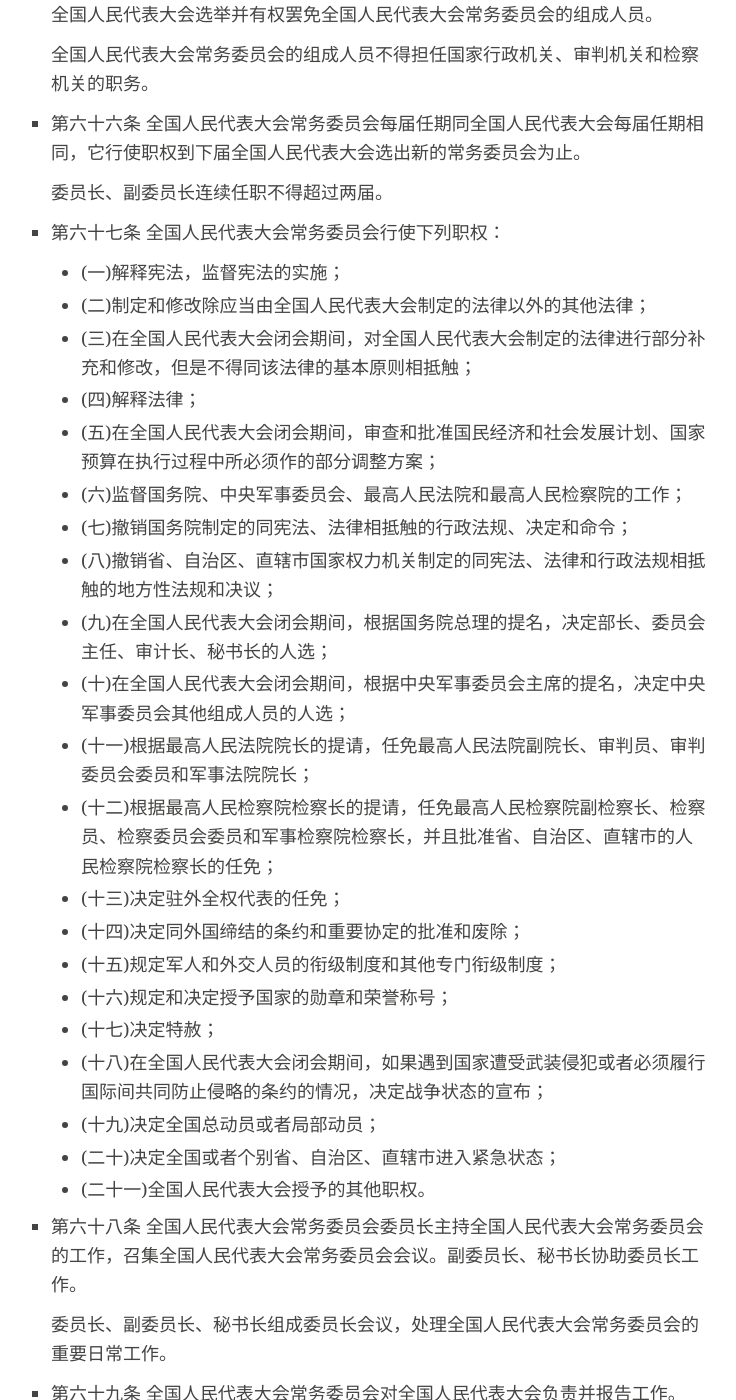
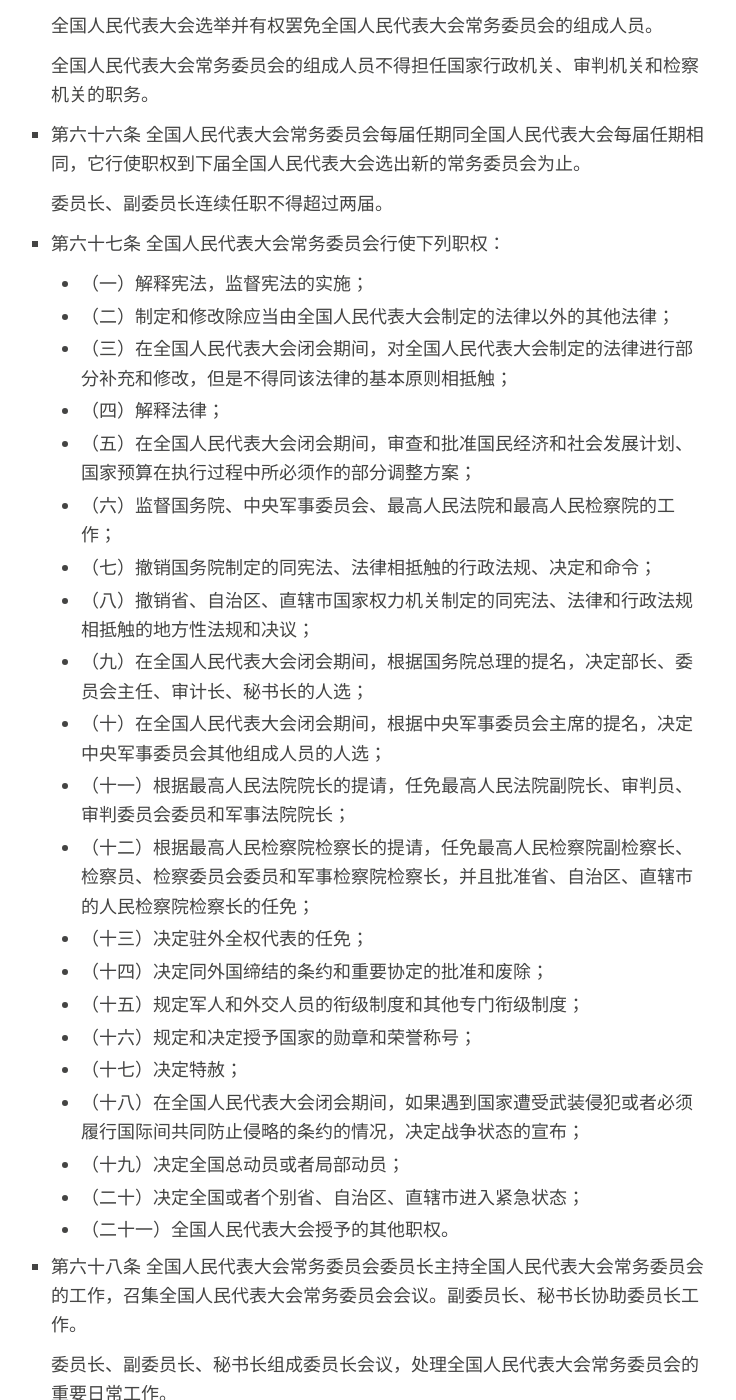
Before and after one commit to cn/constitution, a Jekyll site: the page built from _posts/2004-03-14-constitution.md, in a window 1280 px wide and 1400 px high, scrolled down 12013 px. Shown: the whole window, without its empty margins (271-1007 px from the left). Built offline with Jekyll 4.4.1, drawn with Linux system fonts in a browser that asks for light colours; some of the changed text lies outside the part shown.

```diff
--- a/_posts/2004-03-14-constitution.md
+++ b/_posts/2004-03-14-constitution.md
@@ -193,9 +193,9 @@ date: 2004-03-14
 
 * 第三十条 中华人民共和国的行政区域划分如下：
 
-  * (一)全国分为省、自治区、直辖市；
-  * (二)省、自治区分为自治州、县、自治县、市；
-  * (三)县、自治县分为乡、民族乡、镇。
+  * （一）全国分为省、自治区、直辖市；
+  * （二）省、自治区分为自治州、县、自治县、市；
+  * （三）县、自治县分为乡、民族乡、镇。
 
   直辖市和较大的市分为区、县。自治州分为县、自治县、市。
 
@@ -243,9 +243,9 @@ date: 2004-03-14
 
 * 第四十一条 中华人民共和国公民对于任何国家机关和国家工作人员，有提出批评和建议的权利；对于任何国家机关和国家工作人员的违法失职行为，有向有关国家机关提出申诉、控告或者检举的权利，但是不得捏造或者歪曲事实进行诬告陷害。
 
-* 对于公民的申诉、控告或者检举，有关国家机关必须查清事实，负责处理。任何人不得压制和打击报复。
+  对于公民的申诉、控告或者检举，有关国家机关必须查清事实，负责处理。任何人不得压制和打击报复。
 
-* 由于国家机关和国家工作人员侵犯公民权利而受到损失的人，有依照法律规定取得赔偿的权利。
+  由于国家机关和国家工作人员侵犯公民权利而受到损失的人，有依照法律规定取得赔偿的权利。
 
 * 第四十二条 中华人民共和国公民有劳动的权利和义务。
 
@@ -312,6 +312,7 @@ date: 2004-03-14
 * 第五十九条 全国人民代表大会由省、自治区、直辖市、特别行政区和军队选出的代表组成。各少数民族都应当有适当名额的代表。
 
   全国人民代表大会代表的选举由全国人民代表大会常务委员会主持。
+
   全国人民代表大会代表名额和代表产生办法由法律规定。
 
 * 第六十条 全国人民代表大会每届任期五年。
@@ -324,29 +325,29 @@ date: 2004-03-14
 
 * 第六十二条 全国人民代表大会行使下列职权：
 
-  * (一)修改宪法；
-  * (二)监督宪法的实施；
-  * (三)制定和修改刑事、民事、国家机构的和其他的基本法律；
-  * (四)选举中华人民共和国主席、副主席；
-  * (五)根据中华人民共和国主席的提名，决定国务院总理的人选；根据国务院总理的提名，决定国务院副总理、国务委员、各部部长、各委员会主任、审计长、秘书长的人选；
-  * (六)选举中央军事委员会主席；根据中央军事委员会主席的提名，决定中央军事委员会其他组成人员的人选；
-  * (七)选举最高人民法院院长；
-  * (八)选举最高人民检察院检察长；
-  * (九)审查和批准国民经济和社会发展计划和计划执行情况的报告；
-  * (十)审查和批准国家的预算和预算执行情况的报告；
-  * (十一)改变或者撤销全国人民代表大会常务委员会不适当的决定；
-  * (十二)批准省、自治区和直辖市的建置；
-  * (十三)决定特别行政区的设立及其制度；
-  * (十四)决定战争和和平的问题；
-  * (十五)应当由最高国家权力机关行使的其他职权。
+  * （一）修改宪法；
+  * （二）监督宪法的实施；
+  * （三）制定和修改刑事、民事、国家机构的和其他的基本法律；
+  * （四）选举中华人民共和国主席、副主席；
+  * （五）根据中华人民共和国主席的提名，决定国务院总理的人选；根据国务院总理的提名，决定国务院副总理、国务委员、各部部长、各委员会主任、审计长、秘书长的人选；
+  * （六）选举中央军事委员会主席；根据中央军事委员会主席的提名，决定中央军事委员会其他组成人员的人选；
+  * （七）选举最高人民法院院长；
+  * （八）选举最高人民检察院检察长；
+  * （九）审查和批准国民经济和社会发展计划和计划执行情况的报告；
+  * （十）审查和批准国家的预算和预算执行情况的报告；
+  * （十一）改变或者撤销全国人民代表大会常务委员会不适当的决定；
+  * （十二）批准省、自治区和直辖市的建置；
+  * （十三）决定特别行政区的设立及其制度；
+  * （十四）决定战争和和平的问题；
+  * （十五）应当由最高国家权力机关行使的其他职权。
 
 * 第六十三条 全国人民代表大会有权罢免下列人员：
 
-  * (一)中华人民共和国主席、副主席；
-  * (二)国务院总理、副总理、国务委员、各部部长、各委员会主任、审计长、秘书长；
-  * (三)中央军事委员会主席和中央军事委员会其他组成人员；
-  * (四)最高人民法院院长；
-  * (五)最高人民检察院检察长。
+  * （一）中华人民共和国主席、副主席；
+  * （二）国务院总理、副总理、国务委员、各部部长、各委员会主任、审计长、秘书长；
+  * （三）中央军事委员会主席和中央军事委员会其他组成人员；
+  * （四）最高人民法院院长；
+  * （五）最高人民检察院检察长。
 
 * 第六十四条 宪法的修改，由全国人民代表大会常务委员会或者五分之一以上的全国人民代表大会代表提议，并由全国人民代表大会以全体代表的三分之二以上的多数通过。
 
@@ -368,27 +369,27 @@ date: 2004-03-14
 
 * 第六十七条 全国人民代表大会常务委员会行使下列职权：
 
-  * (一)解释宪法，监督宪法的实施；
-  * (二)制定和修改除应当由全国人民代表大会制定的法律以外的其他法律；
-  * (三)在全国人民代表大会闭会期间，对全国人民代表大会制定的法律进行部分补充和修改，但是不得同该法律的基本原则相抵触；
-  * (四)解释法律；
-  * (五)在全国人民代表大会闭会期间，审查和批准国民经济和社会发展计划、国家预算在执行过程中所必须作的部分调整方案；
-  * (六)监督国务院、中央军事委员会、最高人民法院和最高人民检察院的工作；
-  * (七)撤销国务院制定的同宪法、法律相抵触的行政法规、决定和命令；
-  * (八)撤销省、自治区、直辖市国家权力机关制定的同宪法、法律和行政法规相抵触的地方性法规和决议；
-  * (九)在全国人民代表大会闭会期间，根据国务院总理的提名，决定部长、委员会主任、审计长、秘书长的人选；
-  * (十)在全国人民代表大会闭会期间，根据中央军事委员会主席的提名，决定中央军事委员会其他组成人员的人选；
-  * (十一)根据最高人民法院院长的提请，任免最高人民法院副院长、审判员、审判委员会委员和军事法院院长；
-  * (十二)根据最高人民检察院检察长的提请，任免最高人民检察院副检察长、检察员、检察委员会委员和军事检察院检察长，并且批准省、自治区、直辖市的人民检察院检察长的任免；
-  * (十三)决定驻外全权代表的任免；
-  * (十四)决定同外国缔结的条约和重要协定的批准和废除；
-  * (十五)规定军人和外交人员的衔级制度和其他专门衔级制度；
-  * (十六)规定和决定授予国家的勋章和荣誉称号；
-  * (十七)决定特赦；
-  * (十八)在全国人民代表大会闭会期间，如果遇到国家遭受武装侵犯或者必须履行国际间共同防止侵略的条约的情况，决定战争状态的宣布；
-  * (十九)决定全国总动员或者局部动员；
-  * (二十)决定全国或者个别省、自治区、直辖市进入紧急状态；
-  * (二十一)全国人民代表大会授予的其他职权。
+  * （一）解释宪法，监督宪法的实施；
+  * （二）制定和修改除应当由全国人民代表大会制定的法律以外的其他法律；
+  * （三）在全国人民代表大会闭会期间，对全国人民代表大会制定的法律进行部分补充和修改，但是不得同该法律的基本原则相抵触；
+  * （四）解释法律；
+  * （五）在全国人民代表大会闭会期间，审查和批准国民经济和社会发展计划、国家预算在执行过程中所必须作的部分调整方案；
+  * （六）监督国务院、中央军事委员会、最高人民法院和最高人民检察院的工作；
+  * （七）撤销国务院制定的同宪法、法律相抵触的行政法规、决定和命令；
+  * （八）撤销省、自治区、直辖市国家权力机关制定的同宪法、法律和行政法规相抵触的地方性法规和决议；
+  * （九）在全国人民代表大会闭会期间，根据国务院总理的提名，决定部长、委员会主任、审计长、秘书长的人选；
+  * （十）在全国人民代表大会闭会期间，根据中央军事委员会主席的提名，决定中央军事委员会其他组成人员的人选；
+  * （十一）根据最高人民法院院长的提请，任免最高人民法院副院长、审判员、审判委员会委员和军事法院院长；
+  * （十二）根据最高人民检察院检察长的提请，任免最高人民检察院副检察长、检察员、检察委员会委员和军事检察院检察长，并且批准省、自治区、直辖市的人民检察院检察长的任免；
+  * （十三）决定驻外全权代表的任免；
+  * （十四）决定同外国缔结的条约和重要协定的批准和废除；
+  * （十五）规定军人和外交人员的衔级制度和其他专门衔级制度；
+  * （十六）规定和决定授予国家的勋章和荣誉称号；
+  * （十七）决定特赦；
+  * （十八）在全国人民代表大会闭会期间，如果遇到国家遭受武装侵犯或者必须履行国际间共同防止侵略的条约的情况，决定战争状态的宣布；
+  * （十九）决定全国总动员或者局部动员；
+  * （二十）决定全国或者个别省、自治区、直辖市进入紧急状态；
+  * （二十一）全国人民代表大会授予的其他职权。
 
 * 第六十八条 全国人民代表大会常务委员会委员长主持全国人民代表大会常务委员会的工作，召集全国人民代表大会常务委员会会议。副委员长、秘书长协助委员长工作。
 
@@ -414,7 +415,7 @@ date: 2004-03-14
 
 * 第七十六条 全国人民代表大会代表必须模范地遵守宪法和法律，保守国家秘密，并且在自己参加的生产、工作和社会活动中，协助宪法和法律的实施。
 
-   全国人民代表大会代表应当同原选举单位和人民保持密切的联系，听取和反映人民的意见和要求，努力为人民服务。
+  全国人民代表大会代表应当同原选举单位和人民保持密切的联系，听取和反映人民的意见和要求，努力为人民服务。
 
 * 第七十七条 全国人民代表大会代表受原选举单位的监督。原选举单位有权依照法律规定的程序罢免本单位选出的代表。
 
@@ -444,7 +445,7 @@ date: 2004-03-14
 
   中华人民共和国主席、副主席都缺位的时候，由全国人民代表大会补选；在补选以前，由全国人民代表大会常务委员会委员长暂时代理主席职位。
 
-### 第三节 国 务 院
+### 第三节 国务院
 
 * 第八十五条 中华人民共和国国务院，即中央人民政府，是最高国家权力机关的执行机关，是最高国家行政机关。
 
@@ -468,24 +469,24 @@ date: 2004-03-14
 
 * 第八十九条 国务院行使下列职权：
 
-  * (一)根据宪法和法律，规定行政措施，制定行政法规，发布决定和命令；
-  * (二)向全国人民代表大会或者全国人民代表大会常务委员会提出议案；
-  * (三)规定各部和各委员会的任务和职责，统一领导各部和各委员会的工作，并且领导不属于各部和各委员会的全国性的行政工作；
-  * (四)统一领导全国地方各级国家行政机关的工作，规定中央和省、自治区、直辖市的国家行政机关的职权的具体划分；
-  * (五)编制和执行国民经济和社会发展计划和国家预算；
-  * (六)领导和管理经济工作和城乡建设；
-  * (七)领导和管理教育、科学、文化、卫生、体育和计划生育工作；
-  * (八)领导和管理民政、公安、司法行政和监察等工作；
-  * (九)管理对外事务，同外国缔结条约和协定；
-  * (十)领导和管理国防建设事业；
-  * (十一)领导和管理民族事务，保障少数民族的平等权利和民族自治地方的自治权利；
-  * (十二)保护华侨的正当的权利和利益，保护归侨和侨眷的合法的权利和利益；
-  * (十三)改变或者撤销各部、各委员会发布的不适当的命令、指示和规章；
-  * (十四)改变或者撤销地方各级国家行政机关的不适当的决定和命令；
-  * (十五)批准省、自治区、直辖市的区域划分，批准自治州、县、自治县、市的建置和区域划分；
-  * (十六)依照法律规定决定省、自治区、直辖市的范围内部分地区进入紧急状态；
-  * (十七)审定行政机构的编制，依照法律规定任免、培训、考核和奖惩行政人员；
-  * (十八)全国人民代表大会和全国人民代表大会常务委员会授予的其他职权。
+  * （一）根据宪法和法律，规定行政措施，制定行政法规，发布决定和命令；
+  * （二）向全国人民代表大会或者全国人民代表大会常务委员会提出议案；
+  * （三）规定各部和各委员会的任务和职责，统一领导各部和各委员会的工作，并且领导不属于各部和各委员会的全国性的行政工作；
+  * （四）统一领导全国地方各级国家行政机关的工作，规定中央和省、自治区、直辖市的国家行政机关的职权的具体划分；
+  * （五）编制和执行国民经济和社会发展计划和国家预算；
+  * （六）领导和管理经济工作和城乡建设；
+  * （七）领导和管理教育、科学、文化、卫生、体育和计划生育工作；
+  * （八）领导和管理民政、公安、司法行政和监察等工作；
+  * （九）管理对外事务，同外国缔结条约和协定；
+  * （十）领导和管理国防建设事业；
+  * （十一）领导和管理民族事务，保障少数民族的平等权利和民族自治地方的自治权利；
+  * （十二）保护华侨的正当的权利和利益，保护归侨和侨眷的合法的权利和利益；
+  * （十三）改变或者撤销各部、各委员会发布的不适当的命令、指示和规章；
+  * （十四）改变或者撤销地方各级国家行政机关的不适当的决定和命令；
+  * （十五）批准省、自治区、直辖市的区域划分，批准自治州、县、自治县、市的建置和区域划分；
+  * （十六）依照法律规定决定省、自治区、直辖市的范围内部分地区进入紧急状态；
+  * （十七）审定行政机构的编制，依照法律规定任免、培训、考核和奖惩行政人员；
+  * （十八）全国人民代表大会和全国人民代表大会常务委员会授予的其他职权。
 
 * 第九十条 国务院各部部长、各委员会主任负责本部门的工作；召集和主持部务会议或者委员会会议、委务会议，讨论决定本部门工作的重大问题。
 
@@ -493,7 +494,7 @@ date: 2004-03-14
 
 * 第九十一条 国务院设立审计机关，对国务院各部门和地方各级政府的财政收支，对国家的财政金融机构和企业事业组织的财务收支，进行审计监督。
 
-   审计机关在国务院总理领导下，依照法律规定独立行使审计监督权，不受其他行政机关、社会团体和个人的干涉。
+  审计机关在国务院总理领导下，依照法律规定独立行使审计监督权，不受其他行政机关、社会团体和个人的干涉。
 
 * 第九十二条 国务院对全国人民代表大会负责并报告工作；在全国人民代表大会闭会期间，对全国人民代表大会常务委员会负责并报告工作。
 
@@ -540,6 +541,7 @@ date: 2004-03-14
 * 第一百零一条 地方各级人民代表大会分别选举并且有权罢免本级人民政府的省长和副省长、市长和副市长、县长和副县长、区长和副区长、乡长和副乡长、镇长和副镇长。
 
   县级以上的地方各级人民代表大会选举并且有权罢免本级人民法院院长和本级人民检察院检察长。选出或者罢免人民检察院检察长，须报上级人民检察院检察长提请该级人民代表大会常务委员会批准。
+
 * 第一百零二条 省、直辖市、设区的市的人民代表大会代表受原选举单位的监督；县、不设区的市、市辖区、乡、民族乡、镇的人民代表大会代表受选民的监督。
 
   地方各级人民代表大会代表的选举单位和选民有权依照法律规定的程序罢免由他们选出的代表。
@@ -551,6 +553,7 @@ date: 2004-03-14
   县级以上的地方各级人民代表大会常务委员会的组成人员不得担任国家行政机关、审判机关和检察机关的职务。
 
 * 第一百零四条 县级以上的地方各级人民代表大会常务委员会讨论、决定本行政区域内各方面工作的重大事项；监督本级人民政府、人民法院和人民检察院的工作；撤销本级人民政府的不适当的决定和命令；撤销下一级人民代表大会的不适当的决议；依照法律规定的权限决定国家机关工作人员的任免；在本级人民代表大会闭会期间，罢免和补选上一级人民代表大会的个别代表。
+
 * 第一百零五条 地方各级人民政府是地方各级国家权力机关的执行机关，是地方各级国家行政机关。
 
   地方各级人民政府实行省长、市长、县长、区长、乡长、镇长负责制。
@@ -621,7 +624,7 @@ date: 2004-03-14
 
 * 第一百二十七条 最高人民法院是最高审判机关。
 
-   最高人民法院监督地方各级人民法院和专门人民法院的审判工作，上级人民法院监督下级人民法院的审判工作。
+  最高人民法院监督地方各级人民法院和专门人民法院的审判工作，上级人民法院监督下级人民法院的审判工作。
 
 * 第一百二十八条 最高人民法院对全国人民代表大会和全国人民代表大会常务委员会负责。地方各级人民法院对产生它的国家权力机关负责。
 
@@ -637,7 +640,7 @@ date: 2004-03-14
 
 * 第一百三十二条 最高人民检察院是最高检察机关。
 
-   最高人民检察院领导地方各级人民检察院和专门人民检察院的工作，上级人民检察院领导下级人民检察院的工作。
+  最高人民检察院领导地方各级人民检察院和专门人民检察院的工作，上级人民检察院领导下级人民检察院的工作。
 
 * 第一百三十三条 最高人民检察院对全国人民代表大会和全国人民代表大会常务委员会负责。地方各级人民检察院对产生它的国家权力机关和上级人民检察院负责。
 
@@ -647,7 +650,7 @@ date: 2004-03-14
 
 * 第一百三十五条 人民法院、人民检察院和公安机关办理刑事案件，应当分工负责，互相配合，互相制约，以保证准确有效地执行法律。
 
-### 第四章 国旗、国歌、国徽、首都
+## 第四章 国旗、国歌、国徽、首都
 
 * 第一百三十六条 中华人民共和国国旗是五星红旗。
 
```
Also changed, not shown: README.md.
